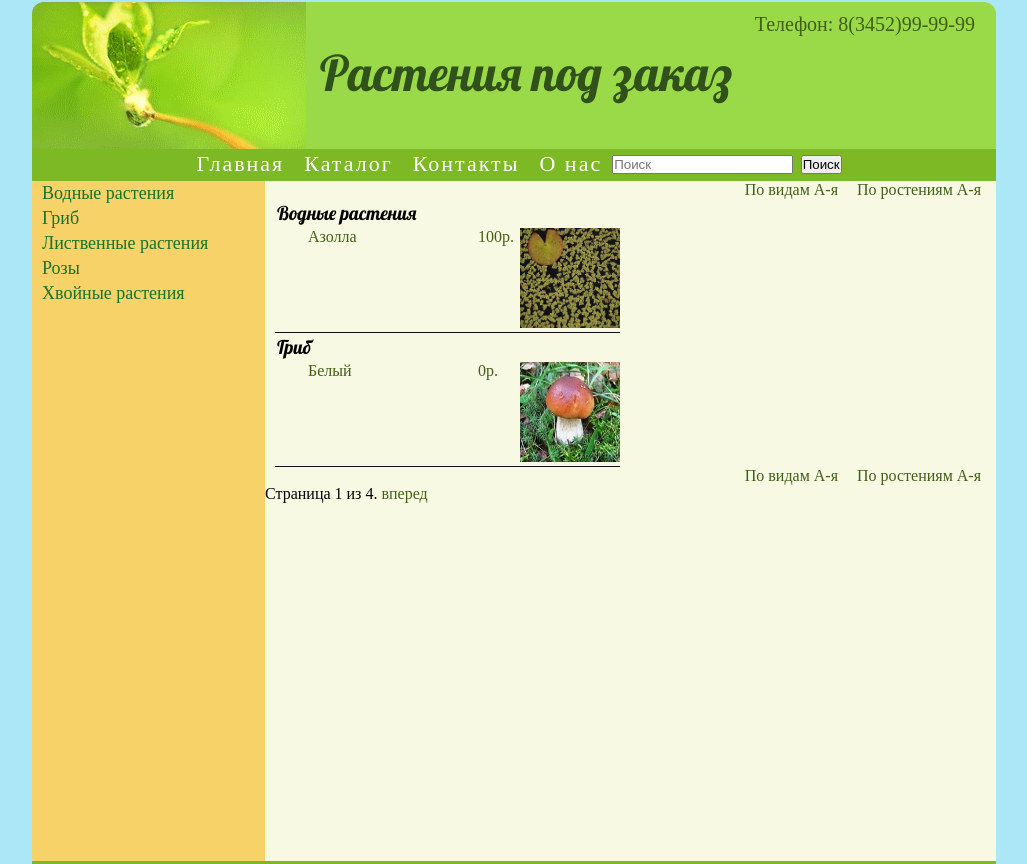
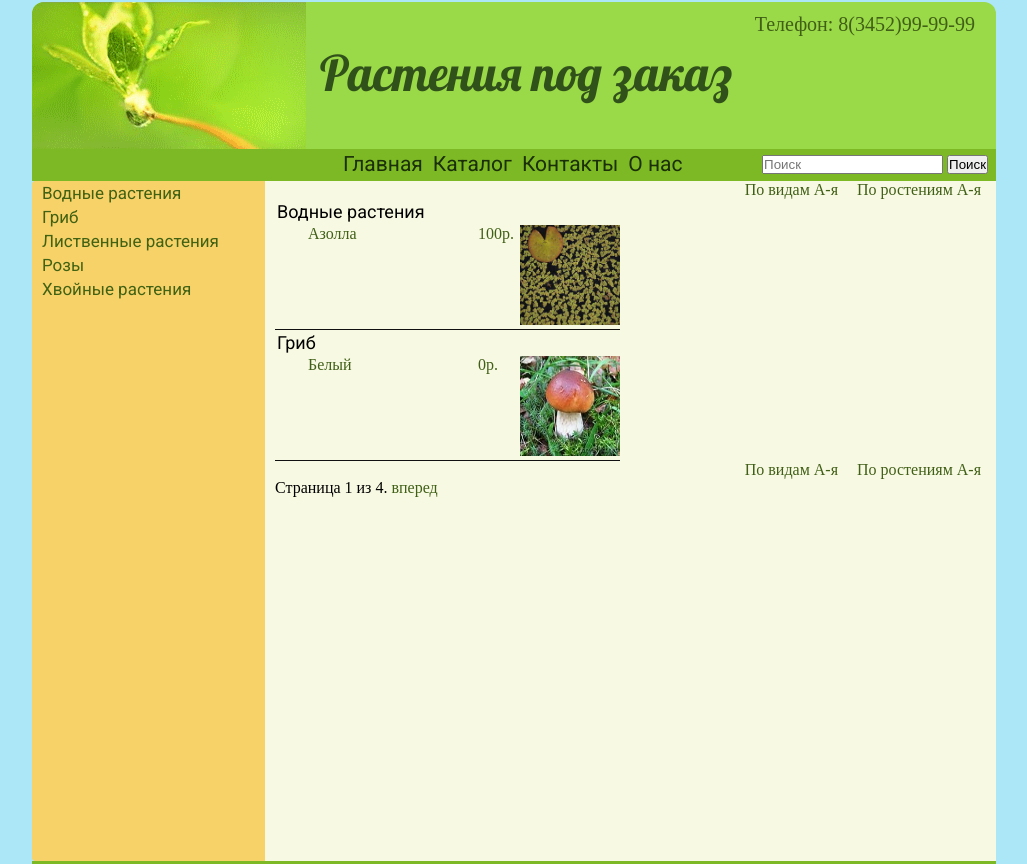
Before and after one commit to kipishio/NevedomayaHuynya, a Django app: page /katalog/ in a window 1280 px wide. Shown: the top 864 px of the page, without its empty margins (126-1153 px from the left). Run offline with Django 3.2, Linux system fonts and the light colour scheme; data comes from the database, SQL or seed files in the repository; parts of the project's set-up code (start-up, migrations or seed data) failed here and were passed over.

Commit message:
-Измениен

```diff
--- a/KatalogCvetov/static/katalogcvetov/css/proba.css
+++ b/KatalogCvetov/static/katalogcvetov/css/proba.css
@@ -100,40 +100,43 @@
 }
 
 .poisk{
+    float: right;
 
+    /* border: 1px solid blue; */
+    margin: 6px 8px 0 0;
 }
 
 .top_menu_btn {
     width: 100%;
     height: 32px;
     background: #7CB924;
-    text-align: center;
-    float: left;
-    /* border-radius: 4px 4px 4px 4px; */
-}
-
-.top_menu_btn ul {
-    display: inline-block;
-    font-size: 22px;
-    letter-spacing: 2px;
-}
-
-.top_menu_btn ul li {
-    list-style: none;
     float: left;
 }
 
-.top_menu_btn ul li a {
-    text-decoration: none;
-    display: block;
-    padding: 2px 10px;
-    color: #fff;
+.top_menu_btn .menu_top{
+    /* border: 1px solid; */
+    float: left;
+    width: 40%;
+    height: 100%;
+    font-size: 21px;
+    font-family: 'Roboto', sans-serif;
+    margin-left: 301px;
 }
 
-.top_menu_btn ul li a:hover {
+.top_menu_btn .menu_top .menu_tp{
+    float: left;
+    margin: 3px 0 0 10px;
+}
+
+.top_menu_btn .menu_top .menu_tp a{
+    color: rgb(27, 47, 8);
+
     text-decoration: none;
-    display: block;
-    color: #030303;
+}
+.top_menu_btn .menu_top .menu_tp a:hover{
+    color: rgb(235, 245, 102);
+
+    text-decoration: none;
 }
 
 .ctr_katalog {
@@ -184,15 +187,17 @@
     text-decoration: none;
     display: block;
     padding: 2px 10px;
-    color: #17732A;
-    font-size: 18px;
+    color: rgb(65, 97, 19);
+    font-size: 17px;
+    font-family: 'Roboto';
+    font-weight: 400;
 }
 
 .kol_left ul li a:hover {
-    color: black;
-    text-decoration: underline;
-    background: #b00; /* Красный фон */
-    box-shadow: 0 0 20px 4px #fff; /* Параметры свечения */;
+    background: #CCE69D; /* Красный фон */
+    box-shadow: 0 0 14px 2px #fff; /* Параметры свечения */;
+    /* font-size: 19px; */
+    font-weight: 500;
 }
 
 .kol_right {
@@ -273,9 +278,9 @@
     /* padding-left: 33px; */
     width: 100%;
     margin: 2px 0 3px 12px;
-    font-size: 19px;
+    font-size: 18px;
     text-decoration: blink;
-    font-family: 'Lobster', cursive;
+    font-family: 'Roboto';
 }
 
 .katalog_cvetov .stroka1 {
@@ -602,6 +607,7 @@
     /* border: 1px solid chocolate; */
     float: right;
     width: 100%;
+    margin: 0 -10px 0 0;
 }
 .qw{
     border: 1px solid black;
--- a/KatalogCvetov/templates/base.html
+++ b/KatalogCvetov/templates/base.html
@@ -3,6 +3,7 @@
 <head>
     {#подклюяаю шрифт от гугла для шапки    #}
     <link href='http://fonts.googleapis.com/css?family=Lobster&subset=latin,cyrillic' rel='stylesheet' type='text/css'>
+    <link href='http://fonts.googleapis.com/css?family=Roboto:500,900italic,900,400italic,100,700italic,300,700,500italic,100italic,300italic,400&subset=latin,cyrillic' rel='stylesheet' type='text/css'>
     {#<--Статичный файлы начало-->#}
     {% load staticfiles %}
     <meta charset="UTF-8">
@@ -23,7 +24,10 @@
 <div class="container">
     <!--Шапка начало-->
     <div class="shapka">
-        <a class=".shapka_logo_silka" href="{% url 'KatalogCvetov:index' %}"><div class="shapka_logo"></div></a>
+        <a class=".shapka_logo_silka" href="{% url 'KatalogCvetov:index' %}">
+            <div class="shapka_logo"></div>
+        </a>
+
         <div class="shapka_kont"><a href="#">Телефон: 8(3452)99-99-99</a></div>
         <div class="shapka_text"><a href="{% url 'KatalogCvetov:katalog' %}">Растения под заказ</a></div>
 
@@ -32,21 +36,35 @@
     <!--Шапка конец-->
     <!--Главное меню начало-->
     <div class="top_menu_btn"> <!-- блок-обертка для меню -->
-        <ul>
-            <li><a href="{% url 'KatalogCvetov:index' %}">Главная</a></li>
-            <li><a href="{% url 'KatalogCvetov:katalog' %}">Каталог</a></li>
-            <li><a href="{% url 'KatalogCvetov:kontakti' %}">Контакты</a></li>
-            <li><a href="{% url 'KatalogCvetov:onas' %}">О нас</a></li>
-            <li class="poisk">
-                <div>
-                    <form action="{% url 'KatalogCvetov:katalog' %}" method="get">
+        {#        <ul>#}
+        {#            <li><a href="{% url 'KatalogCvetov:index' %}">Главная</a></li>#}
+        {#            <li><a href="{% url 'KatalogCvetov:katalog' %}">Каталог</a></li>#}
+        {#            <li><a href="{% url 'KatalogCvetov:kontakti' %}">Контакты</a></li>#}
+        {#            <li><a href="{% url 'KatalogCvetov:onas' %}">О нас</a></li>#}
+        {#            <li class="poisk">#}
+        {#                <div>#}
+        {#                    <form action="{% url 'KatalogCvetov:katalog' %}" method="get">#}
+        {##}
+        {#                        <input type="text" name="poisk" placeholder="Поиск">#}
+        {#                        <input type="submit" value="Поиск">#}
+        {#                    </form>#}
+        {#                </div>#}
+        {#            </li>#}
+        {#        </ul>#}
+        <div class="menu_top">
+            <div class="menu_tp"><a href="{% url 'KatalogCvetov:index' %}">Главная</a></div>
+            <div class="menu_tp"><a href="{% url 'KatalogCvetov:katalog' %}">Каталог</a></div>
+            <div class="menu_tp"><a href="{% url 'KatalogCvetov:kontakti' %}">Контакты</a></div>
+            <div class="menu_tp" _><a href="{% url 'KatalogCvetov:onas' %}">О нас</a></div>
 
-                        <input type="text" name="poisk" placeholder="Поиск">
-                        <input type="submit" value="Поиск">
-                    </form>
-                </div>
-            </li>
-        </ul>
+        </div>
+        <div class="poisk">
+            <form action="{% url 'KatalogCvetov:katalog' %}" method="get">
+                <input type="text" name="poisk" placeholder="Поиск">
+                <input type="submit" value="Поиск">
+            </form>
+        </div>
+
 
     </div>
     <!--Главное меню конец-->
```
Also changed, not shown: KatalogCvetov/static/katalogcvetov/css/test.css (+25 -0 lines), KatalogCvetov/static/katalogcvetov/js/test.js (+31 -3 lines), KatalogCvetov/templates/katalogcvetov/test.html (+12 -1 lines).
